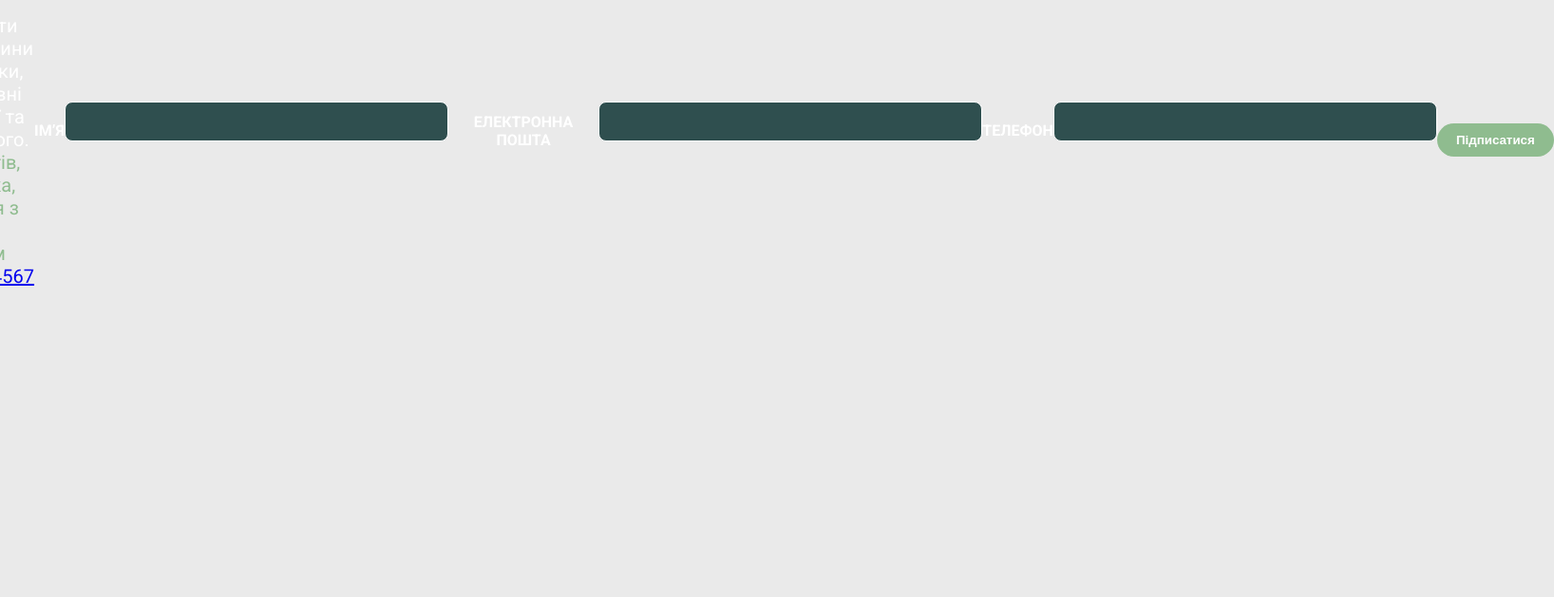
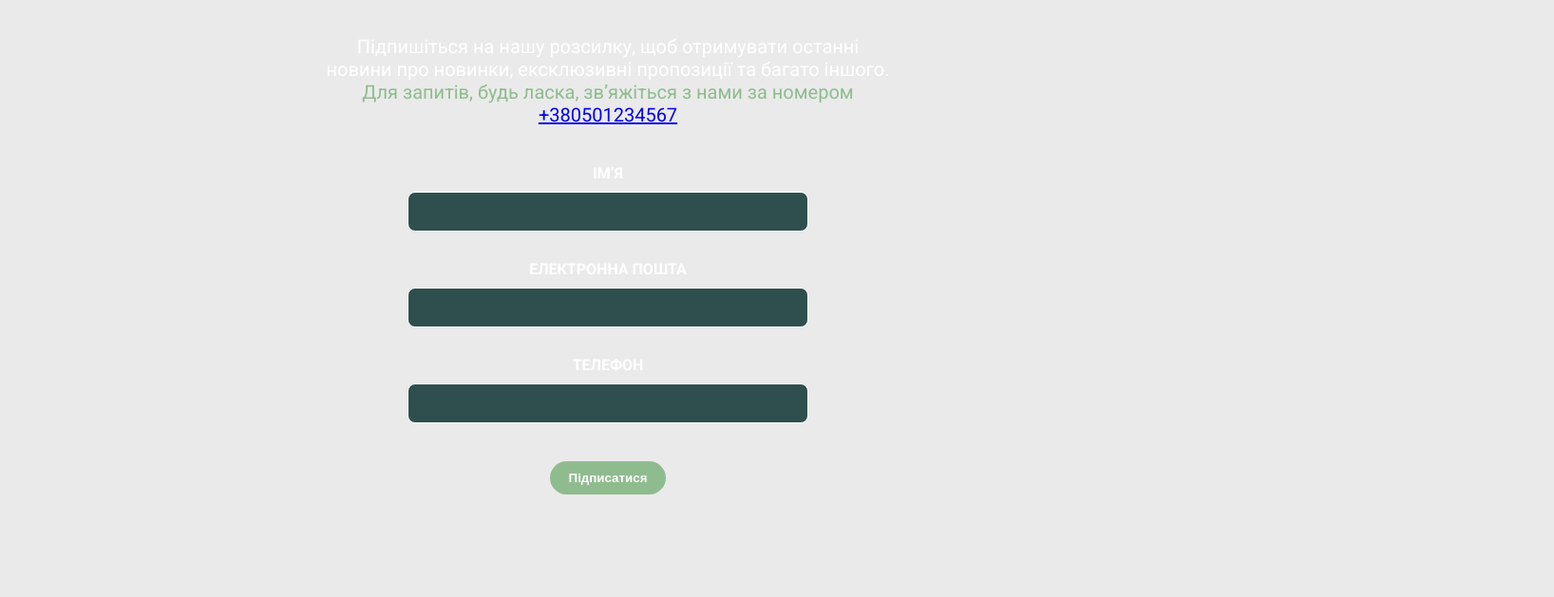
Before and after one commit to student3loz/book-lending8k, a plain HTML site: page index.html in a window 1280 px wide. Shown: the part 1920-2549 px from the top of the page at 95% size, 1636 px wide, since content can reach past the window. Before the commit the page ends 2351 px from the top, so only its background shows below. Drawn offline with Linux system fonts and the light colour scheme.

Commit message:
Update style.css
Змінено напрям розташування блоків для деяких секцій

```diff
--- a/css/style.css
+++ b/css/style.css
@@ -134,6 +134,7 @@ h1, h2 {
 }
 .footer {
   display: flex;
+  flex-direction: column; /* змінено напрям розташування блоків */
   justify-content: center;
   align-items: center;
   padding-top: 100px;
@@ -154,7 +155,8 @@ h1, h2 {
   color: #fff;
 }
 .footer-form {
-  display:flex;
+  display: flex;
+  flex-direction: column; /* змінено напрям розташування блоків */
   justify-content: center;
   align-items: center;
 }
```
